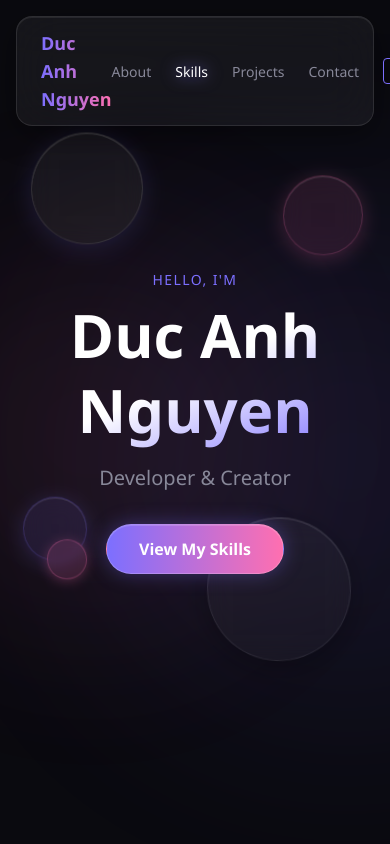
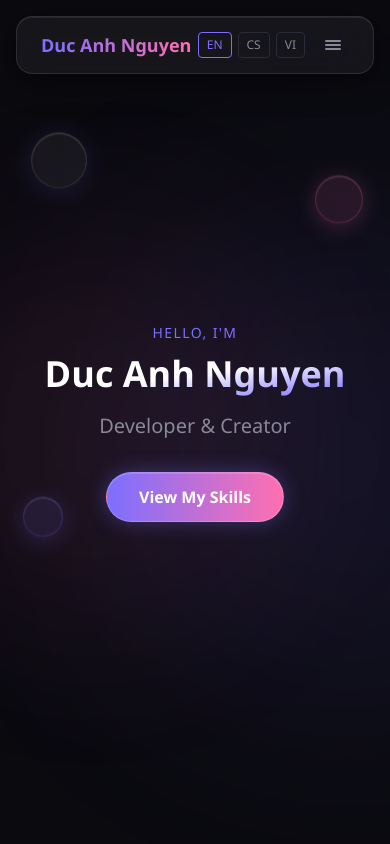
Before and after one commit to vetmogee/mejlos, a Next.js app: page /en in a window 390 px wide. Shown: the top 844 px of the page. Built offline with nearby package versions, Linux system fonts and the light colour scheme.

Commit message:
Add mobile responsivity across all components
NavBar gets a hamburger menu with a glass dropdown on small screens.
Hero heading scales down (text-4xl -> md:text-6xl), bubbles shrink/hide on mobile.
Contact name/email grid collapses to single column on mobile.

```diff
--- a/components/Contact.tsx
+++ b/components/Contact.tsx
@@ -29,7 +29,7 @@ export default function Contact({ email }: { email: string }) {
         <p className="text-center text-muted mb-10">{t('subtitle')}</p>
 
         <form onSubmit={handleSubmit} className="max-w-xl mx-auto flex flex-col gap-4">
-          <div className="grid grid-cols-2 gap-4">
+          <div className="grid grid-cols-1 sm:grid-cols-2 gap-4">
             <input className={inputCls} placeholder={t('name')}  value={form.name}    onChange={set('name')}    required />
             <input className={inputCls} placeholder={t('email')} value={form.email}   onChange={set('email')}   type="email" required />
           </div>
--- a/components/Hero.tsx
+++ b/components/Hero.tsx
@@ -10,30 +10,30 @@ export default async function Hero({ name }: { name: string }) {
       <div className="absolute bottom-1/4 right-1/4 w-[400px] h-[400px] rounded-full bg-accent2/10 blur-[100px] animate-pulse pointer-events-none [animation-delay:1s]" />
 
       {/* Glass bubbles */}
-      <div className="absolute top-[15%] left-[8%] w-28 h-28 rounded-full
+      <div className="absolute top-[15%] left-[8%] w-14 h-14 sm:w-28 sm:h-28 rounded-full
         backdrop-blur-md bg-white/5 border border-white/10
         shadow-[inset_0_1px_0_rgba(255,255,255,0.15),0_4px_24px_rgba(124,111,255,0.15)]
         animate-[float_7s_ease-in-out_infinite] pointer-events-none" />
-      <div className="absolute top-[60%] left-[6%] w-16 h-16 rounded-full
+      <div className="absolute top-[60%] left-[6%] w-10 h-10 sm:w-16 sm:h-16 rounded-full
         backdrop-blur-md bg-accent/10 border border-accent/20
         shadow-[inset_0_1px_0_rgba(255,255,255,0.12),0_4px_20px_rgba(124,111,255,0.2)]
         animate-[float_9s_ease-in-out_infinite_1.5s] pointer-events-none" />
-      <div className="absolute top-[20%] right-[7%] w-20 h-20 rounded-full
+      <div className="absolute top-[20%] right-[7%] w-12 h-12 sm:w-20 sm:h-20 rounded-full
         backdrop-blur-md bg-accent2/10 border border-accent2/20
         shadow-[inset_0_1px_0_rgba(255,255,255,0.12),0_4px_20px_rgba(255,111,176,0.2)]
         animate-[float_8s_ease-in-out_infinite_0.5s] pointer-events-none" />
-      <div className="absolute bottom-[20%] right-[10%] w-36 h-36 rounded-full
+      <div className="hidden sm:block absolute bottom-[20%] right-[10%] w-36 h-36 rounded-full
         backdrop-blur-md bg-white/[0.03] border border-white/[0.08]
         shadow-[inset_0_1px_0_rgba(255,255,255,0.1),0_8px_32px_rgba(0,0,0,0.3)]
         animate-[float_11s_ease-in-out_infinite_2s] pointer-events-none" />
-      <div className="absolute bottom-[30%] left-[12%] w-10 h-10 rounded-full
+      <div className="hidden sm:block absolute bottom-[30%] left-[12%] w-10 h-10 rounded-full
         backdrop-blur-sm bg-accent2/15 border border-accent2/25
         shadow-[0_2px_12px_rgba(255,111,176,0.25)]
         animate-[float_6s_ease-in-out_infinite_3s] pointer-events-none" />
 
       <div className="relative z-10">
         <p className="text-accent text-sm uppercase tracking-widest mb-2">{t('greeting')}</p>
-        <h1 className="text-6xl font-extrabold leading-tight mb-4 bg-gradient-to-br from-white via-white to-accent bg-clip-text text-transparent">
+        <h1 className="text-4xl sm:text-5xl md:text-6xl font-extrabold leading-tight mb-4 bg-gradient-to-br from-white via-white to-accent bg-clip-text text-transparent">
           {name}
         </h1>
         <p className="text-muted text-xl mb-8">{t('tagline')}</p>
--- a/components/NavBar.tsx
+++ b/components/NavBar.tsx
@@ -7,6 +7,7 @@ import LanguageSwitcher from './LanguageSwitcher'
 export default function NavBar({ name }: { name: string }) {
   const t = useTranslations('nav')
   const [active, setActive] = useState('')
+  const [menuOpen, setMenuOpen] = useState(false)
 
   const links = [
     { href: '#about',    label: t('about') },
@@ -26,13 +27,16 @@ export default function NavBar({ name }: { name: string }) {
 
   return (
     <header className="fixed top-4 inset-x-0 z-50 flex justify-center px-4">
-      <nav className="w-full max-w-3xl flex justify-between items-center px-6 py-3 rounded-2xl
+      <div className="w-full max-w-3xl flex flex-col">
+        <nav className="flex justify-between items-center px-6 py-3 rounded-2xl
           backdrop-blur-xl bg-white/5 border border-white/10
           shadow-[0_8px_32px_rgba(0,0,0,0.4),inset_0_1px_0_rgba(255,255,255,0.08)]">
           <span className="font-bold text-lg bg-gradient-to-r from-accent to-accent2 bg-clip-text text-transparent select-none">
             {name}
           </span>
-        <div className="flex items-center gap-6">
+
+          {/* Desktop links */}
+          <div className="hidden md:flex items-center gap-6">
             <ul className="flex gap-6">
               {links.map(l => (
                 <li key={l.href}>
@@ -51,7 +55,56 @@ export default function NavBar({ name }: { name: string }) {
             </ul>
             <LanguageSwitcher />
           </div>
+
+          {/* Mobile: language switcher + hamburger */}
+          <div className="flex md:hidden items-center gap-3">
+            <LanguageSwitcher />
+            <button
+              onClick={() => setMenuOpen(o => !o)}
+              className="p-1.5 rounded-lg text-muted hover:text-white transition-colors"
+              aria-label="Toggle menu"
+            >
+              {menuOpen ? (
+                <svg width="20" height="20" viewBox="0 0 20 20" fill="none" stroke="currentColor" strokeWidth="2" strokeLinecap="round">
+                  <line x1="4" y1="4" x2="16" y2="16" />
+                  <line x1="16" y1="4" x2="4" y2="16" />
+                </svg>
+              ) : (
+                <svg width="20" height="20" viewBox="0 0 20 20" fill="none" stroke="currentColor" strokeWidth="2" strokeLinecap="round">
+                  <line x1="3" y1="6" x2="17" y2="6" />
+                  <line x1="3" y1="10" x2="17" y2="10" />
+                  <line x1="3" y1="14" x2="17" y2="14" />
+                </svg>
+              )}
+            </button>
+          </div>
         </nav>
+
+        {/* Mobile dropdown */}
+        {menuOpen && (
+          <div className="md:hidden mt-2 px-6 py-4 rounded-2xl
+            backdrop-blur-xl bg-white/5 border border-white/10
+            shadow-[0_8px_32px_rgba(0,0,0,0.4),inset_0_1px_0_rgba(255,255,255,0.08)]">
+            <ul className="flex flex-col gap-4">
+              {links.map(l => (
+                <li key={l.href}>
+                  <a
+                    href={l.href}
+                    onClick={() => setMenuOpen(false)}
+                    className={`block text-sm transition-all duration-200 ${
+                      active === l.href.slice(1)
+                        ? 'text-white drop-shadow-[0_0_8px_rgba(124,111,255,0.8)]'
+                        : 'text-muted hover:text-white'
+                    }`}
+                  >
+                    {l.label}
+                  </a>
+                </li>
+              ))}
+            </ul>
+          </div>
+        )}
+      </div>
     </header>
   )
 }
```
Lines whose indentation alone changed are shown as unchanged.
